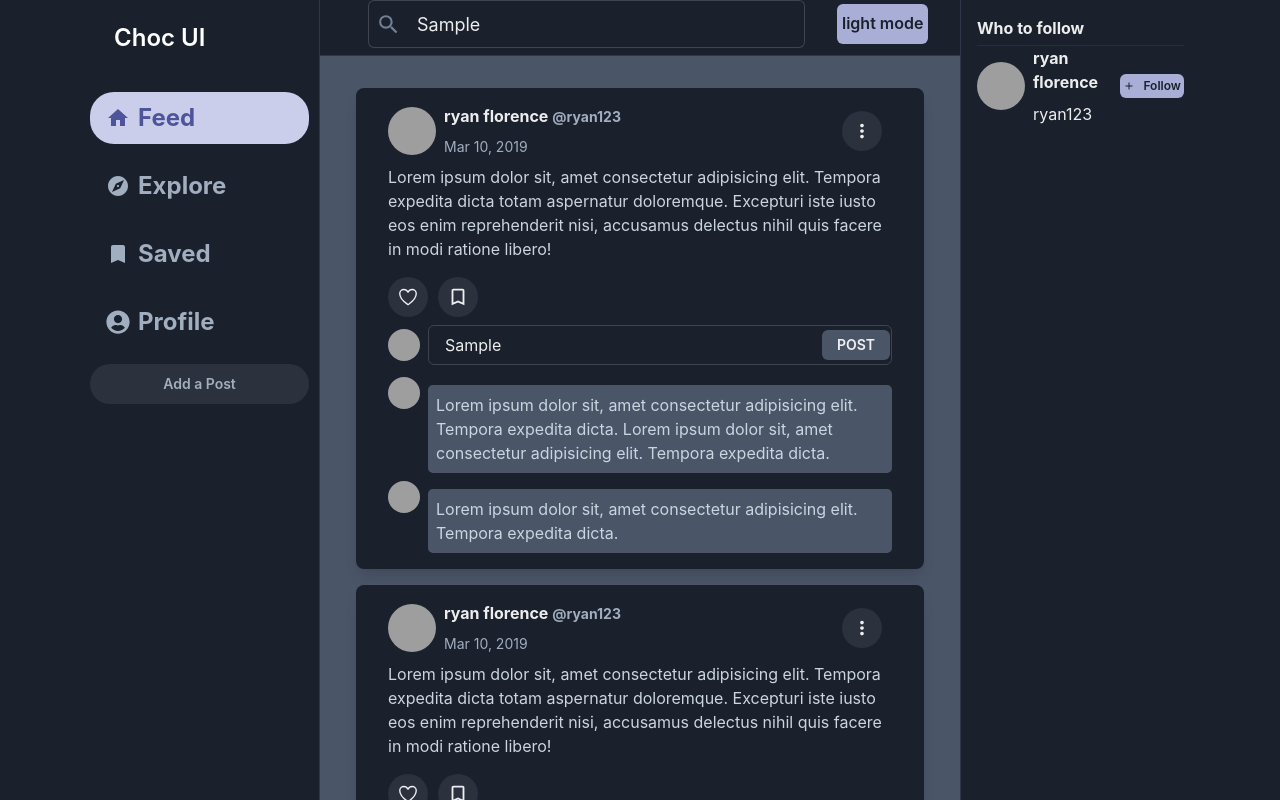
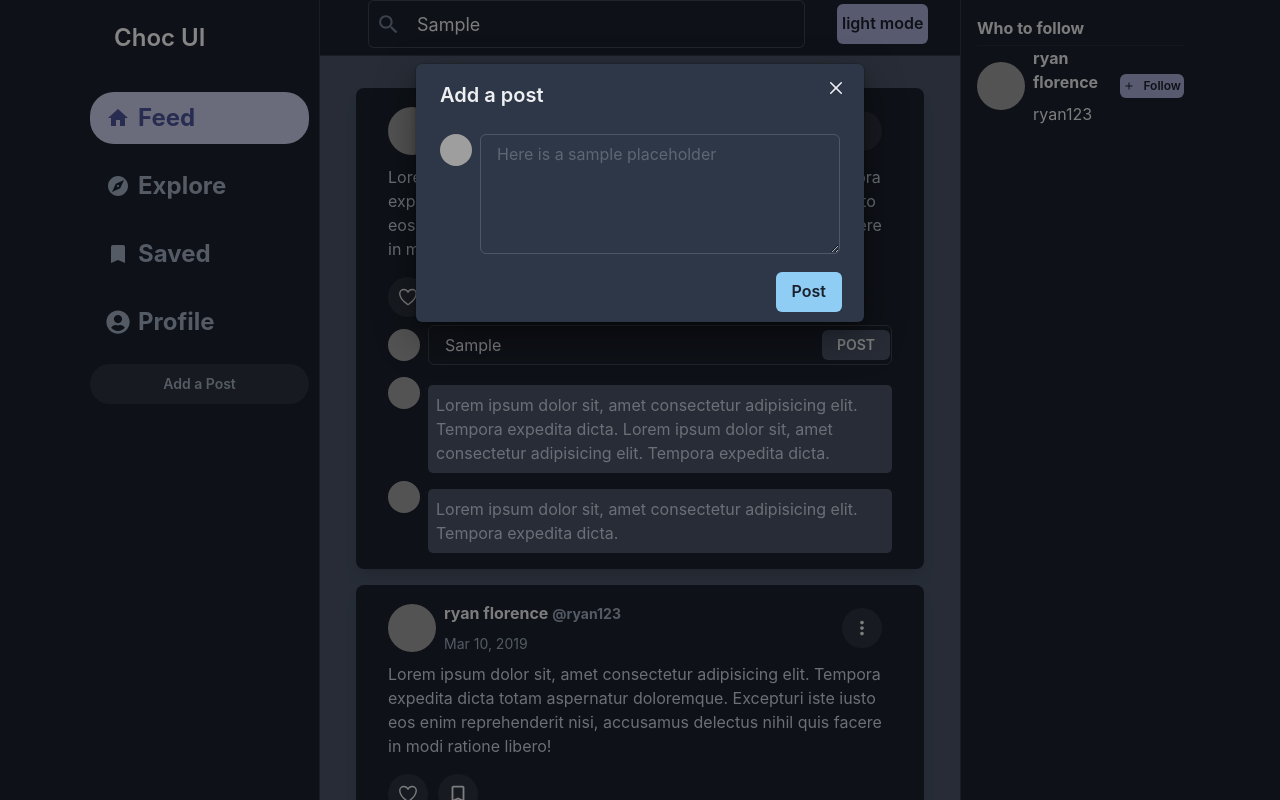
Before and after one commit to mohammadkhizerkhan/social-media, a React (Create React App) app: page /home in a window 1280 px wide. Both pictures are taken after typing "Sample", "Sample", "Sample" into the empty fields and a click on the button "Add a Post". Shown: the top 800 px of the page. Built offline with nearby package versions, Linux system fonts and the light colour scheme; grey boxes are pictures that could not be loaded.

Commit message:
added modal

```diff
--- a/src/components/PostCard.jsx
+++ b/src/components/PostCard.jsx
@@ -35,7 +35,8 @@ export default function PostCard() {
         rounded="lg"
         shadow="lg"
         bg={useColorModeValue("white", "gray.800")}
-        maxW="1xl"
+        w="full"
+        maxW="41rem"
       >
         <Flex justifyContent="space-between" alignItems="center">
           <HStack w="full">
--- /dev/null
+++ b/src/components/PostModal.jsx
@@ -0,0 +1,43 @@
+import {
+  useDisclosure,
+  Modal,
+  ModalOverlay,
+  ModalContent,
+  ModalHeader,
+  ModalFooter,
+  ModalBody,
+  ModalCloseButton,
+  Button,
+} from "@chakra-ui/react";
+import React from "react";
+
+function PostModal() {
+  const { isOpen, onOpen, onClose } = useDisclosure();
+  return (
+    <>
+      <Button onClick={onOpen}>Open Modal</Button>
+
+      <Modal isOpen={isOpen} onClose={onClose}>
+        <ModalOverlay />
+        <ModalContent>
+          <ModalHeader>Modal Title</ModalHeader>
+          <ModalCloseButton />
+          <ModalBody>
+            Lorem ipsum dolor sit amet, consectetur adipisicing elit. Dolore,
+            nihil inventore ipsam laudantium, at, consequatur ipsa qui
+            exercitationem quia ipsum ducimus amet pariatur hic necessitatibus
+            explicabo ratione voluptas omnis non.
+          </ModalBody>
+          <ModalFooter>
+            <Button colorScheme="blue" mr={3} onClick={onClose}>
+              Close
+            </Button>
+            <Button variant="ghost">Secondary Action</Button>
+          </ModalFooter>
+        </ModalContent>
+      </Modal>
+    </>
+  );
+}
+
+export default PostModal;
--- a/src/components/drawer/SidebarContent.jsx
+++ b/src/components/drawer/SidebarContent.jsx
@@ -1,11 +1,30 @@
 import React from "react";
-import { Box, Button, Flex, Text, useColorModeValue,Center } from "@chakra-ui/react";
+import {
+  Box,
+  Button,
+  Flex,
+  Text,
+  useColorModeValue,
+  Center,
+  useDisclosure,
+  Modal,
+  ModalOverlay,
+  ModalContent,
+  ModalHeader,
+  ModalFooter,
+  ModalBody,
+  ModalCloseButton,
+  HStack,
+  Avatar,
+  Textarea,
+} from "@chakra-ui/react";
 import { FaUserCircle } from "react-icons/fa";
 import { AiFillGift } from "react-icons/ai";
 import { MdHome, MdOutlineBookmark, MdExplore } from "react-icons/md";
 import NavItem from "./components/NavItem";
 import { NavLink } from "react-router-dom";
 function SidebarContent(props) {
+  const { isOpen, onOpen, onClose } = useDisclosure();
   return (
     <Box
       as="nav"
@@ -116,9 +135,28 @@ function SidebarContent(props) {
           transition=".15s ease"
           fontSize="1xl"
           borderRadius="3xl"
+          onClick={onOpen}
         >
           Add a Post
         </Button>
+        <Modal isOpen={isOpen} onClose={onClose}>
+          <ModalOverlay />
+          <ModalContent>
+            <ModalHeader>Add a post</ModalHeader>
+            <ModalCloseButton />
+            <ModalBody>
+              <HStack alignItems="start">
+              <Avatar name="ryan" src="https://bit.ly/ryan-florence" size="sm" />
+              <Textarea placeholder='Here is a sample placeholder' minHeight="120px"/>
+              </HStack>
+            </ModalBody>
+            <ModalFooter p="10px">
+              <Button colorScheme="blue" mr={3} >
+                Post
+              </Button>
+            </ModalFooter>
+          </ModalContent>
+        </Modal>
       </Flex>
     </Box>
   );
--- a/src/components/index.js
+++ b/src/components/index.js
@@ -2,4 +2,5 @@ import FollowSuggest from "./FollowSuggest";
 import Navbar from "./Navbar";
 import PostCard from "./PostCard"
 import ProfileCard from "./ProfileCard"
-export {FollowSuggest,Navbar,PostCard,ProfileCard}
+import PostModal from "./PostModal";
+export {FollowSuggest,Navbar,PostCard,ProfileCard,PostModal}
```
